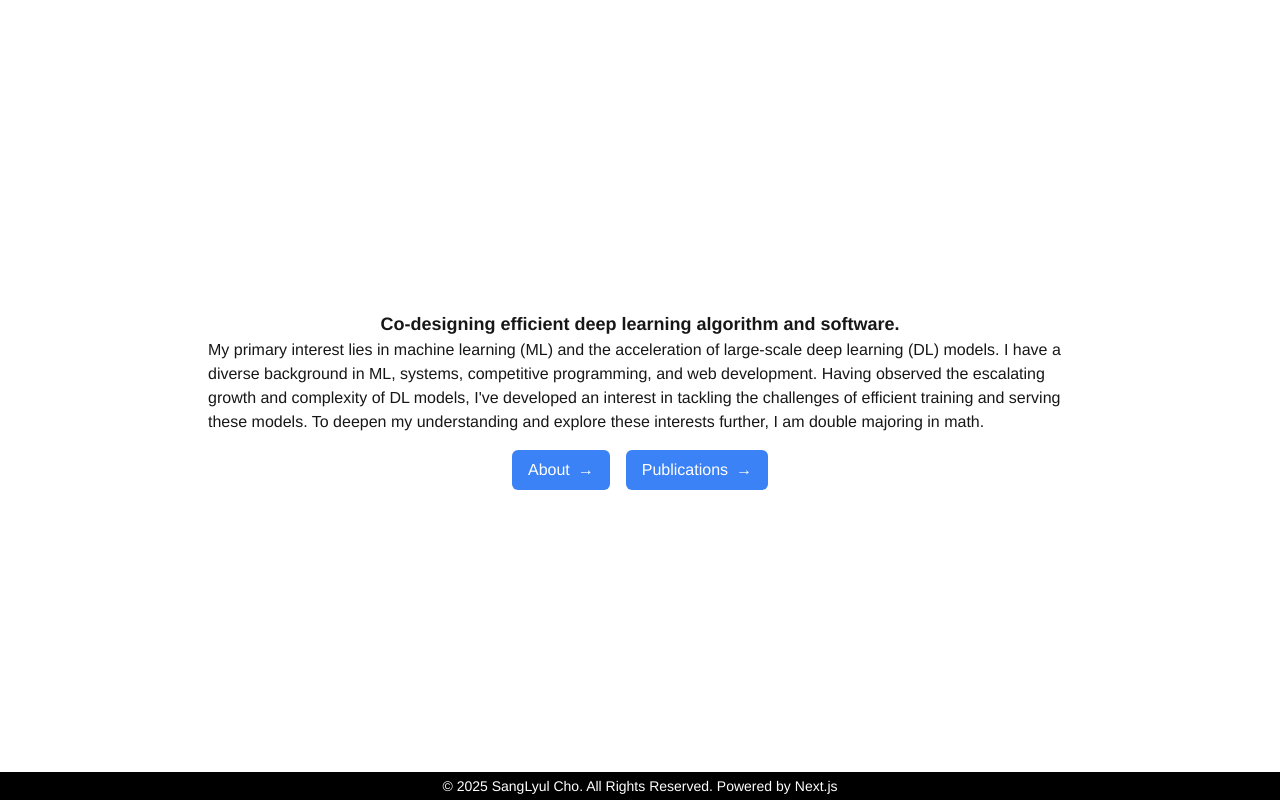
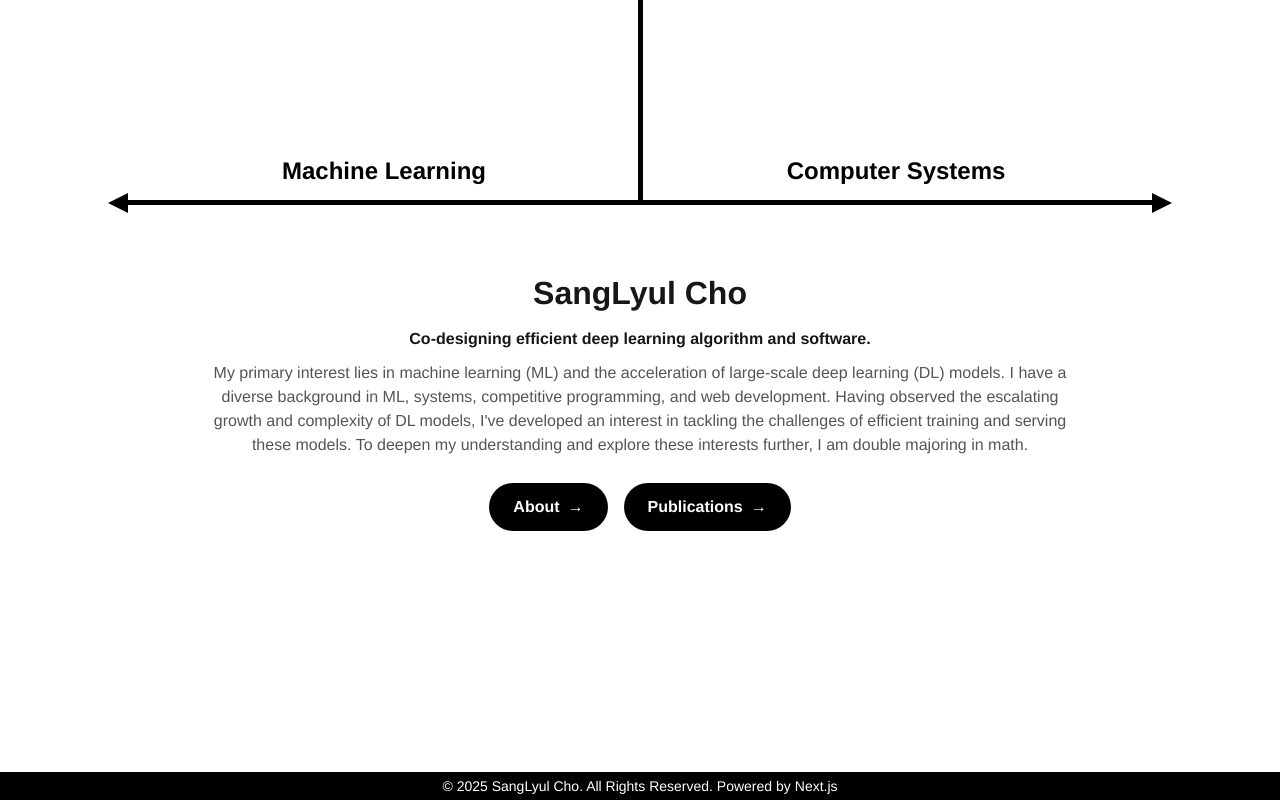
Before and after one commit to chosanglyul/billcho.net, a Next.js app: page / in a window 1280 px wide. Built offline with nearby package versions, Linux system fonts and the light colour scheme.

Commit message:
Main page works!

```diff
--- a/app/page.tsx
+++ b/app/page.tsx
@@ -1,29 +1,44 @@
+'use client';
+
 import Link from 'next/link';
+import React, { useEffect, useRef } from 'react';
+
 import profileData from '@/public/profile.json';
+import styles from '@/styles/main.module.css';
 
+const name: string = profileData.name;
 const about: string = profileData.about;
+const abstract: string = "My primary interest lies in machine learning (ML) and the acceleration of large-scale deep learning (DL) models. I have a diverse background in ML, systems, competitive programming, and web development. Having observed the escalating growth and complexity of DL models, I've developed an interest in tackling the challenges of efficient training and serving these models. To deepen my understanding and explore these interests further, I am double majoring in math.";
 
 const Main: React.FC = () => {
   return (
-    <main className="flex items-center justify-center max-w-4xl h-screen mx-auto p-4">
-      <div>
-        <p className="text-lg font-semibold text-center">{about}</p>
-        <p>
-        My primary interest lies in machine learning (ML) and the acceleration of large-scale deep learning (DL) models. I have a diverse background in ML, systems, competitive programming, and web development. Having observed the escalating growth and complexity of DL models, I've developed an interest in tackling the challenges of efficient training and serving these models. To deepen my understanding and explore these interests further, I am double majoring in math.
-        </p>
-        <div className="flex justify-center space-x-4 mt-4">
+    <main className={styles.main}>
+      <div className={styles.container}>
+        <div className={styles.bar}></div>
+        <div className={`${styles.arrow} ${styles.lRect}`}>
+          <p className={styles.arrowTitleText}>Machine Learning</p>
+        </div>
+        <div className={`${styles.arrow} ${styles.rRect}`}>
+          <p className={styles.arrowTitleText}>Computer Systems</p>
+        </div>
+        <div className={styles.textContainer}>
+          <h1 className={styles.title}>{name}</h1>
+          <p className={styles.about}>{about}</p>
+          <p className={styles.abstract}>{abstract}</p>
+          <div className={styles.buttonContainer}>
             <Link href="/about">
-            <button className="flex items-center px-4 py-2 bg-blue-500 text-white rounded-md">
+              <button className={styles.button}>
                 About
                 <span className="ml-2">&#8594;</span>
               </button>
             </Link>
             <Link href="/publications">
-            <button className="flex items-center px-4 py-2 bg-blue-500 text-white rounded-md">
+              <button className={styles.button}>
                 Publications
                 <span className="ml-2">&#8594;</span>
               </button>
             </Link>
+          </div>
         </div>
       </div>
     </main>
--- /dev/null
+++ b/styles/main.module.css
@@ -0,0 +1,185 @@
+.main {
+  display: flex; /* Flexbox layout */
+  flex-direction: column; /* Stack the children vertically */
+  justify-content: center; /* Vertically center the children */
+  align-items: center; /* Horizontally center the children */
+  width: 100%; /* Take up full width of the parent */
+  height: 100vh; /* Take up full height of the viewport */
+}
+
+.container {
+  position: relative;
+  height: 100%;
+  width: 100%;
+  display: flex;
+  justify-content: center;
+  align-items: center;
+}
+
+.bar {
+  height: 25%;
+  width: 5px;
+  background-color: #000;
+  animation: drop-bar 1s forwards;
+  position: absolute;
+}
+
+.arrow {
+  position: absolute;
+  top: 25%;
+  opacity: 0;
+  height: 5px;
+  background-color: black;
+}
+
+.lRect {
+  right: 50%;
+  animation: expand-l-rect 2s forwards;
+  animation-delay: 1s;
+}
+
+.rRect {
+  left: 50%;
+  animation: expand-r-rect 2s forwards;
+  animation-delay: 1s;
+}
+
+.lRect::after, .rRect::after {
+  content: "";
+  position: absolute;
+  top: 50%;
+  width: 0;
+  height: 0;
+  transition: all 0.5s ease;
+}
+
+.lRect::after {
+  border-right: 20px solid black;
+  border-top: 10px solid transparent;
+  border-bottom: 10px solid transparent;
+  right: 100%;
+  transform: translateY(-50%);
+}
+
+.rRect::after {
+  border-left: 20px solid black;
+  border-top: 10px solid transparent;
+  border-bottom: 10px solid transparent;
+  left: 100%;
+  transform: translateY(-50%);
+}
+
+.buttonContainer {
+  display: flex; /* Use flexbox for layout */
+  justify-content: center; /* Center buttons horizontally */
+  gap: 1rem; /* Add spacing between buttons */
+  margin-top: 1rem; /* Add some space from the top */
+}
+
+.button {
+  display: flex; /* Flexbox for centering the icon and text */
+  align-items: center; /* Vertically center items inside */
+  padding: 12px 24px; /* Adjust padding for comfortable button size */
+  background-color: #000; /* Black background */
+  color: white; /* White text */
+  border: none; /* Remove default border */
+  border-radius: 9999px; /* Fully rounded corners for a pill shape */
+  font-size: 16px; /* Adjust font size for readability */
+  font-weight: 600; /* Bold text */
+  cursor: pointer; /* Pointer cursor to indicate it's clickable */
+  transition: all 0.3s ease; /* Smooth transition for hover and focus effects */
+}
+
+/* Hover effect */
+.button:hover {
+  background-color: #333; /* Darker background when hovered */
+  transform: scale(1.05); /* Slightly enlarge the button */
+}
+
+/* Focus effect */
+.button:focus {
+  outline: none; /* Remove default outline */
+  box-shadow: 0 0 5px rgba(0, 0, 0, 0.5); /* Add subtle shadow on focus */
+}
+
+/* Active state (when clicked) */
+.button:active {
+  background-color: #555; /* Even darker background on click */
+  transform: scale(1.02); /* Slightly shrink the button */
+}
+
+.textContainer {
+  display: flex;
+  flex-direction: column;
+  justify-content: center;
+  align-items: center;
+  text-align: center;
+  max-width: 56rem;
+  width: 100%;
+  padding: 20px;
+  opacity: 0;
+  animation: show-contents 2s forwards;
+  animation-delay: 3s;
+  position: absolute;
+  top: 2rem;
+  bottom: 2rem;
+}
+
+.title {
+  font-size: 2rem;
+  font-weight: 700;
+  margin-bottom: 10px;
+}
+
+.about {
+  font-size: 1rem;
+  font-weight: 600;
+  margin-bottom: 10px;
+}
+
+.abstract {
+  font-size: 1rem;
+  color: #555;
+  margin-bottom: 10px;
+}
+
+.arrowTitleText {
+  position: absolute;
+  bottom: 0%;
+  left: 50%;
+  font-size: 1.5rem;
+  font-weight: 600;
+  color: black;
+  animation: show-arrow-contents 2s forwards;
+  opacity: 0;
+  animation-delay: 3s;
+  margin-bottom: 1rem;
+}
+
+
+@keyframes drop-bar {
+  0% { bottom: 100%; }
+  100% { bottom: 75%; }
+}
+
+@keyframes expand-l-rect {
+  0% { width: 0%; opacity: 0; }
+  20% { width: 0%; opacity: 1; }
+  100% { width: 40%; opacity: 1; }
+}
+
+@keyframes expand-r-rect {
+  0% { width: 0%; opacity: 0; }
+  20% { width: 0%; opacity: 1; }
+  100% { width: 40%; opacity: 1; }
+}
+
+@keyframes show-contents {
+  0% { transform: translateY(2rem); opacity: 0; }
+  100% { transform: translateY(0); opacity: 1; }
+}
+
+@keyframes show-arrow-contents {
+  0% { transform: translateY(2rem) translateX(-50%); opacity: 0; }
+  100% { transform: translateY(0) translateX(-50%); opacity: 1; }
+}
```
Lines whose indentation alone changed are shown as unchanged.
